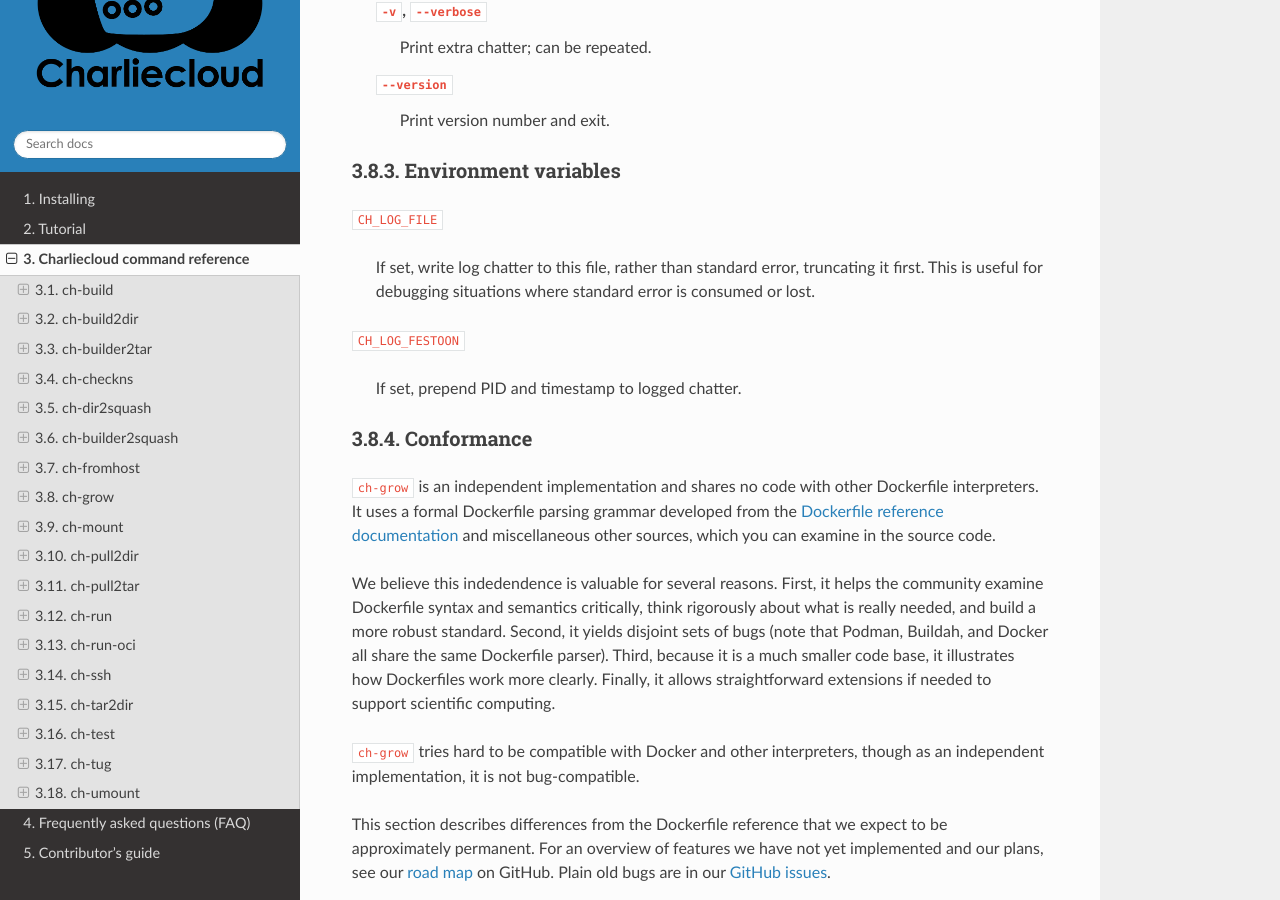
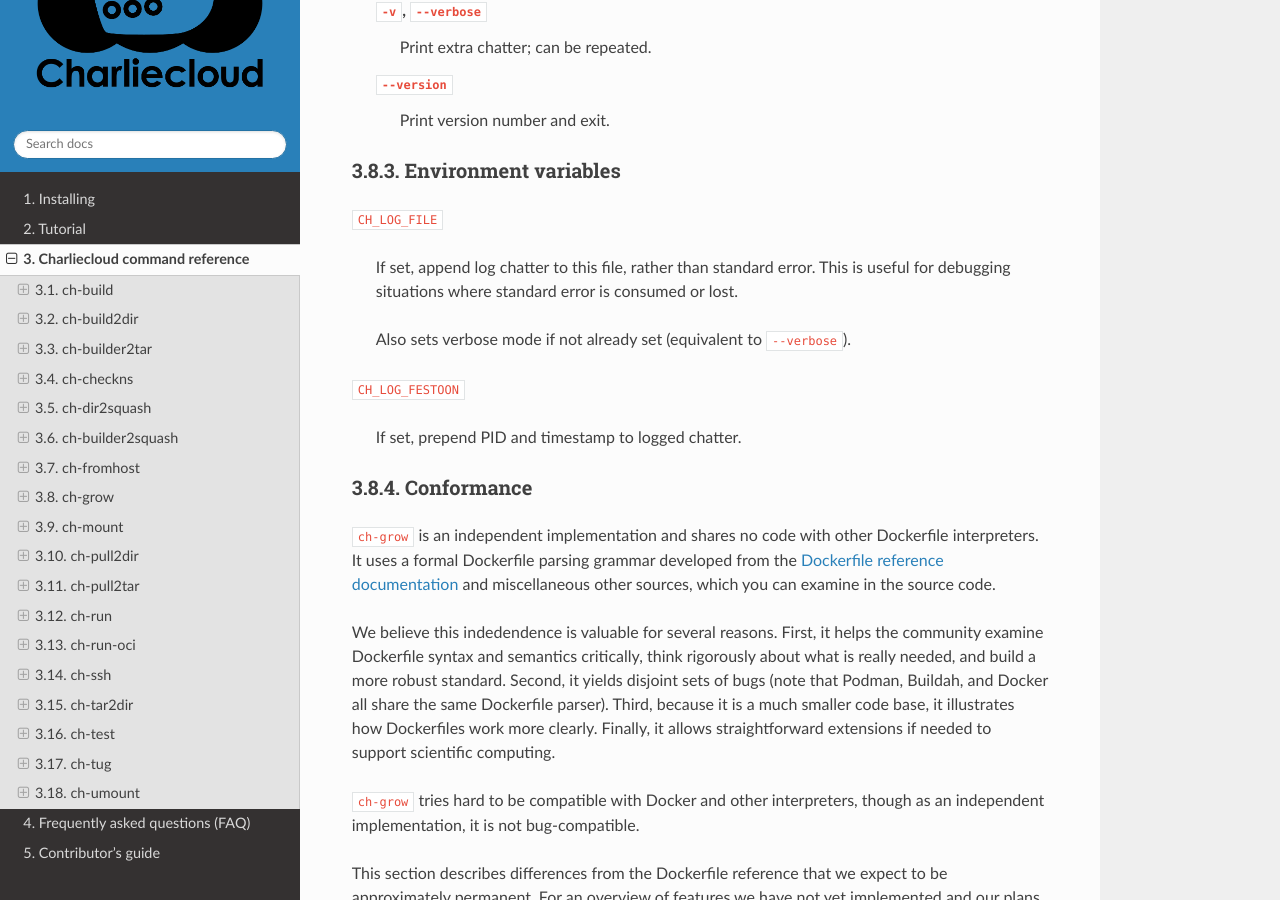
Before and after one commit to hpc/charliecloud, a Sphinx documentation site: the page built from doc/command-usage.rst, in a window 1280 px wide and 900 px high, scrolled down 13527 px. Built offline with Sphinx 7.4.7 and the Read the Docs theme 2.0.0, drawn with Linux system fonts in a browser that asks for light colours; some of the changed text lies outside the part shown.

```diff
--- a/doc/py_env.rst
+++ b/doc/py_env.rst
@@ -1,8 +1,9 @@
 :code:`CH_LOG_FILE`
 
-  If set, write log chatter to this file, rather than standard error,
-  truncating it first. This is useful for debugging situations where standard
-  error is consumed or lost.
+  If set, append log chatter to this file, rather than standard error. This is
+  useful for debugging situations where standard error is consumed or lost.
+
+  Also sets verbose mode if not already set (equivalent to :code:`--verbose`).
 
 :code:`CH_LOG_FESTOON`
 
```
Also changed, not shown: 3 other files.
